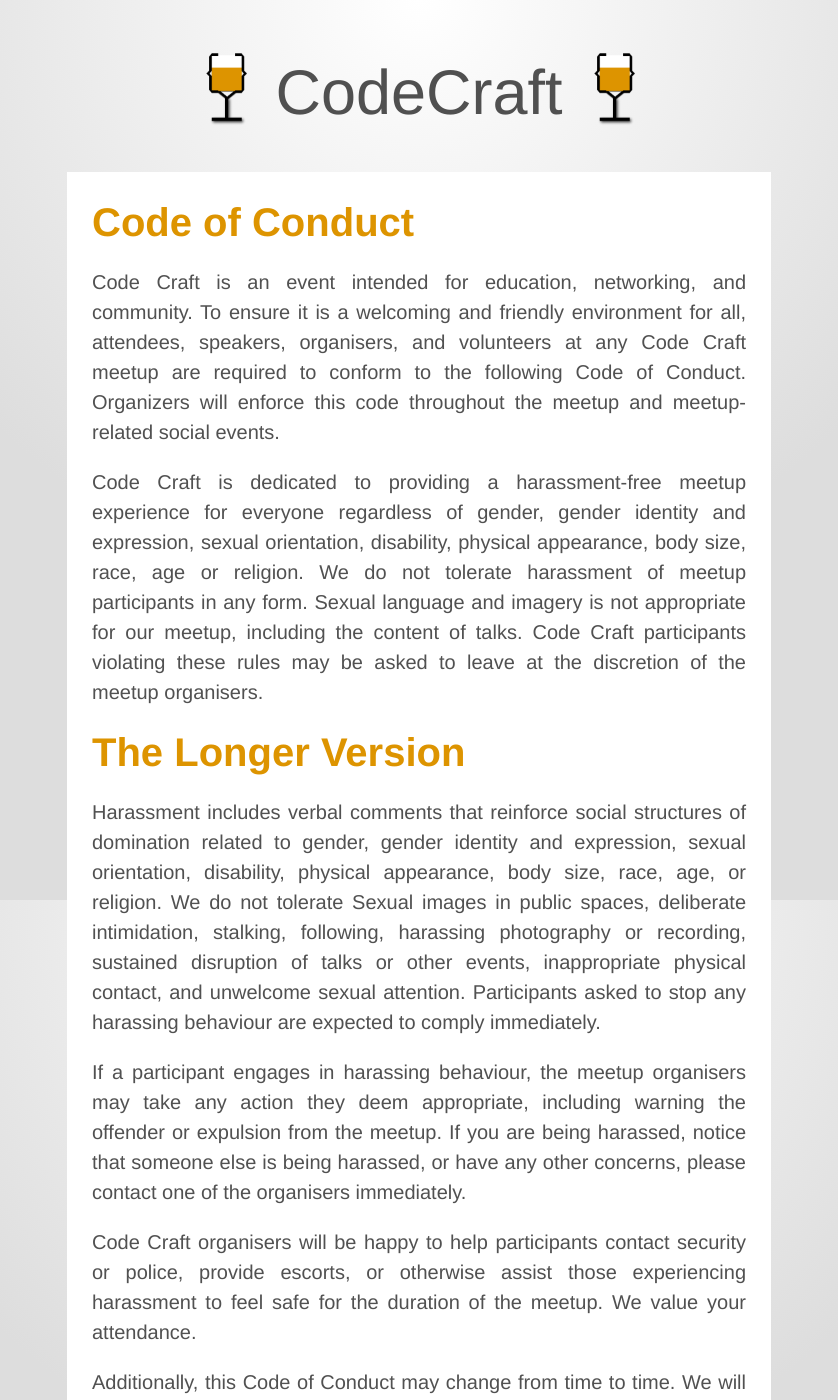
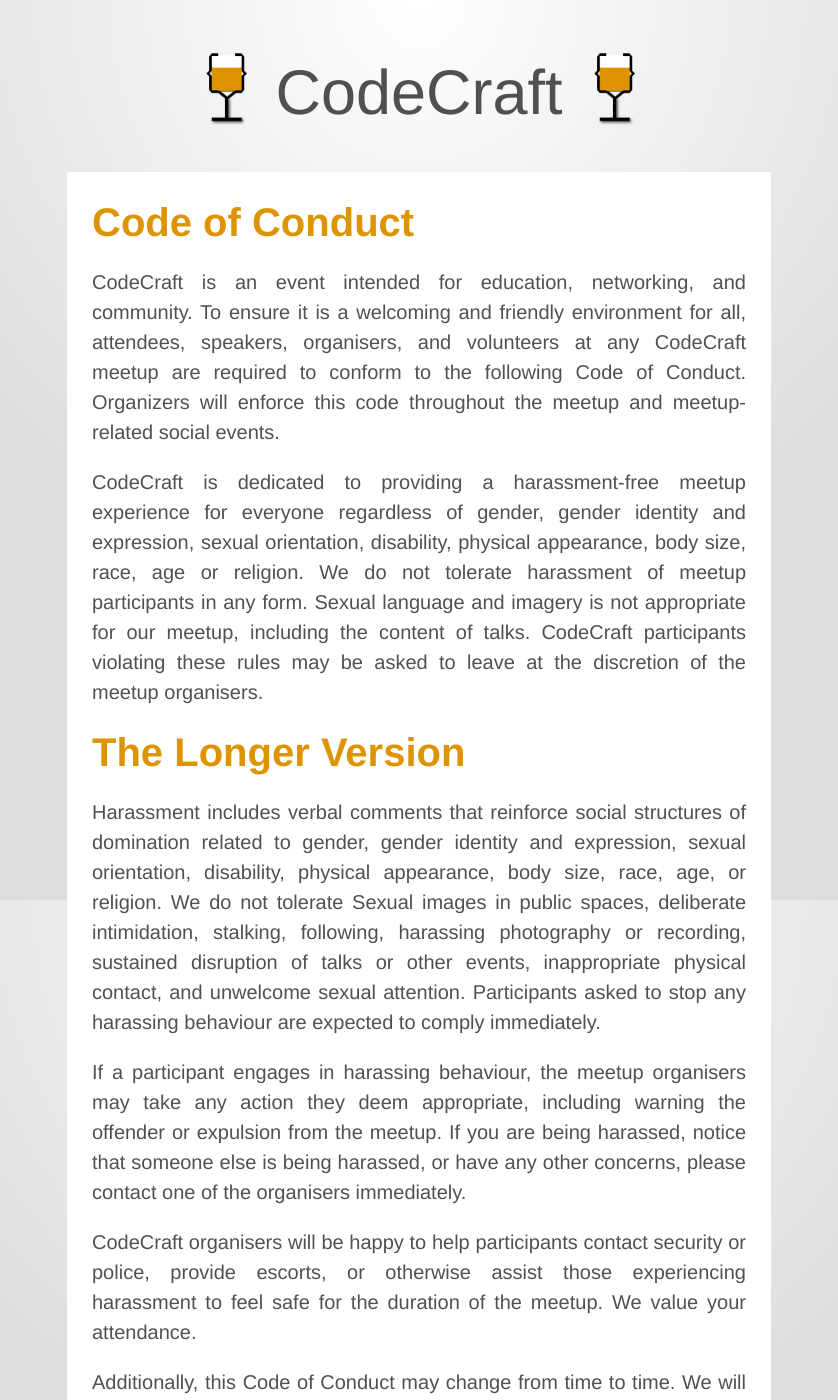
Before and after one commit to codecraftuk/codecraftuk.github.io, a Jekyll site: the page built from code-of-conduct.md, in a window 1280 px wide and 1400 px high. Shown: the whole window, without its empty margins (221-1059 px from the left). Built offline with Jekyll 4.4.1, drawn with Linux system fonts in a browser that asks for light colours; Markdown is read by kramdown in place of the engine named in the settings; some of the changed text lies outside the part shown.

Commit message:
s/Code Craft/CodeCraft/g

```diff
--- a/code-of-conduct.md
+++ b/code-of-conduct.md
@@ -3,21 +3,21 @@
 layout: page
 ---
 
-Code Craft is an event intended for education, networking, and community. To ensure it is a welcoming and friendly environment for all, attendees, speakers, organisers, and volunteers at any Code Craft meetup are required to conform to the following Code of Conduct. Organizers will enforce this code throughout the meetup and meetup-related social events.
+CodeCraft is an event intended for education, networking, and community. To ensure it is a welcoming and friendly environment for all, attendees, speakers, organisers, and volunteers at any CodeCraft meetup are required to conform to the following Code of Conduct. Organizers will enforce this code throughout the meetup and meetup-related social events.
 
-Code Craft is dedicated to providing a harassment-free meetup experience for everyone regardless of gender, gender identity and expression, sexual orientation, disability, physical appearance, body size, race, age or religion. We do not tolerate harassment of meetup participants in any form. Sexual language and imagery is not appropriate for our meetup, including the content of talks. Code Craft participants violating these rules may be asked to leave at the discretion of the meetup organisers.
+CodeCraft is dedicated to providing a harassment-free meetup experience for everyone regardless of gender, gender identity and expression, sexual orientation, disability, physical appearance, body size, race, age or religion. We do not tolerate harassment of meetup participants in any form. Sexual language and imagery is not appropriate for our meetup, including the content of talks. CodeCraft participants violating these rules may be asked to leave at the discretion of the meetup organisers.
 
 ## The Longer Version
 Harassment includes verbal comments that reinforce social structures of domination related to gender, gender identity and expression, sexual orientation, disability, physical appearance, body size, race, age, or religion. We do not tolerate Sexual images in public spaces, deliberate intimidation, stalking, following, harassing photography or recording, sustained disruption of talks or other events, inappropriate physical contact, and unwelcome sexual attention. Participants asked to stop any harassing behaviour are expected to comply immediately.
 
 If a participant engages in harassing behaviour, the meetup organisers may take any action they deem appropriate, including warning the offender or expulsion from the meetup. If you are being harassed, notice that someone else is being harassed, or have any other concerns, please contact one of the organisers immediately.
 
-Code Craft organisers will be happy to help participants contact security or police, provide escorts, or otherwise assist those experiencing harassment to feel safe for the duration of the meetup. We value your attendance.
+CodeCraft organisers will be happy to help participants contact security or police, provide escorts, or otherwise assist those experiencing harassment to feel safe for the duration of the meetup. We value your attendance.
 
 Additionally, this Code of Conduct may change from time to time. We will endeavour to make it known when this happens through our normal public communication channels.
 
 ## Contact Information
-- Code Craft Organisers:
+- CodeCraft Organisers:
 	- Gary Fleming: gary.fleming@gmail.com
 	- Joe Wright: joe@joejag.com
 - Urgent emergency services: 999
```
